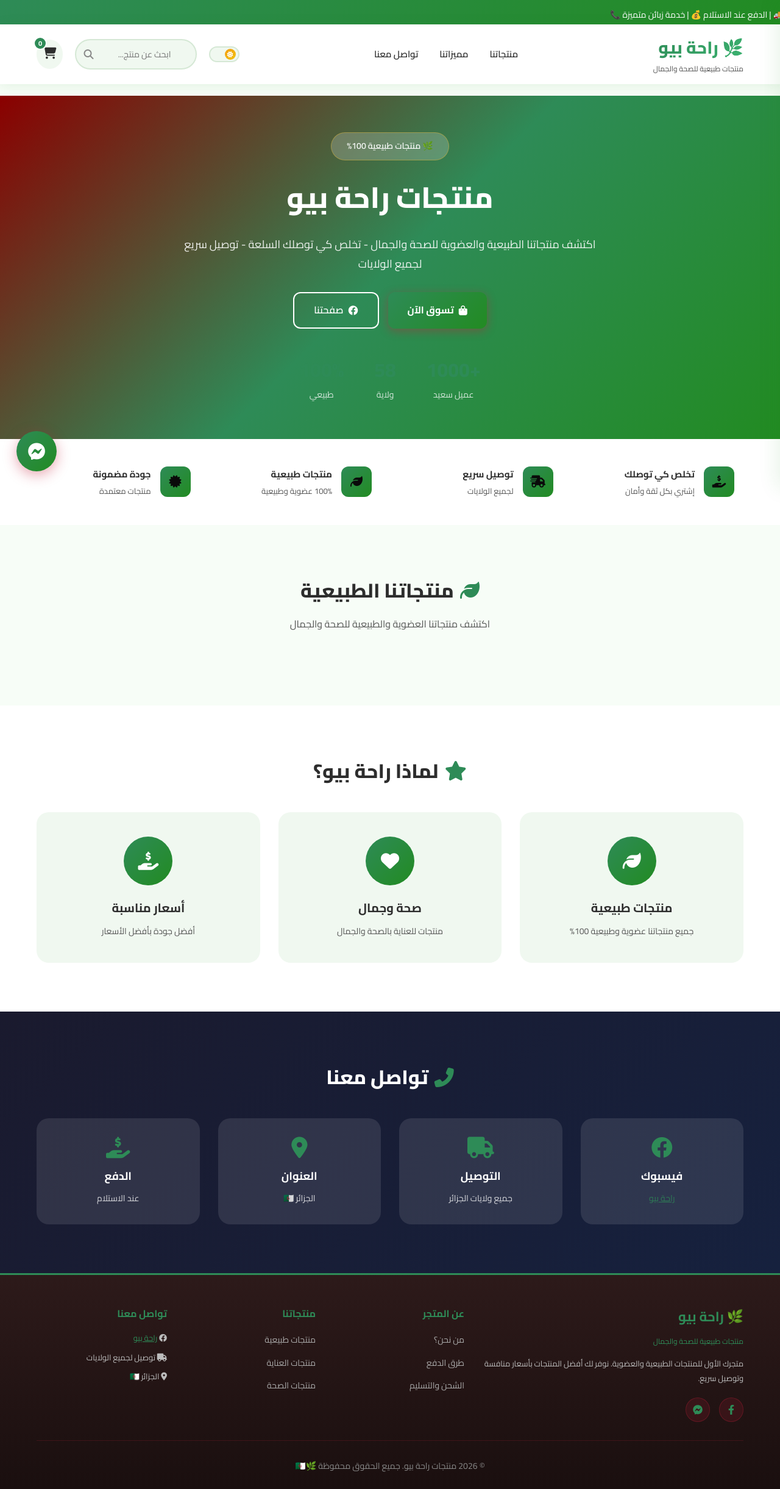
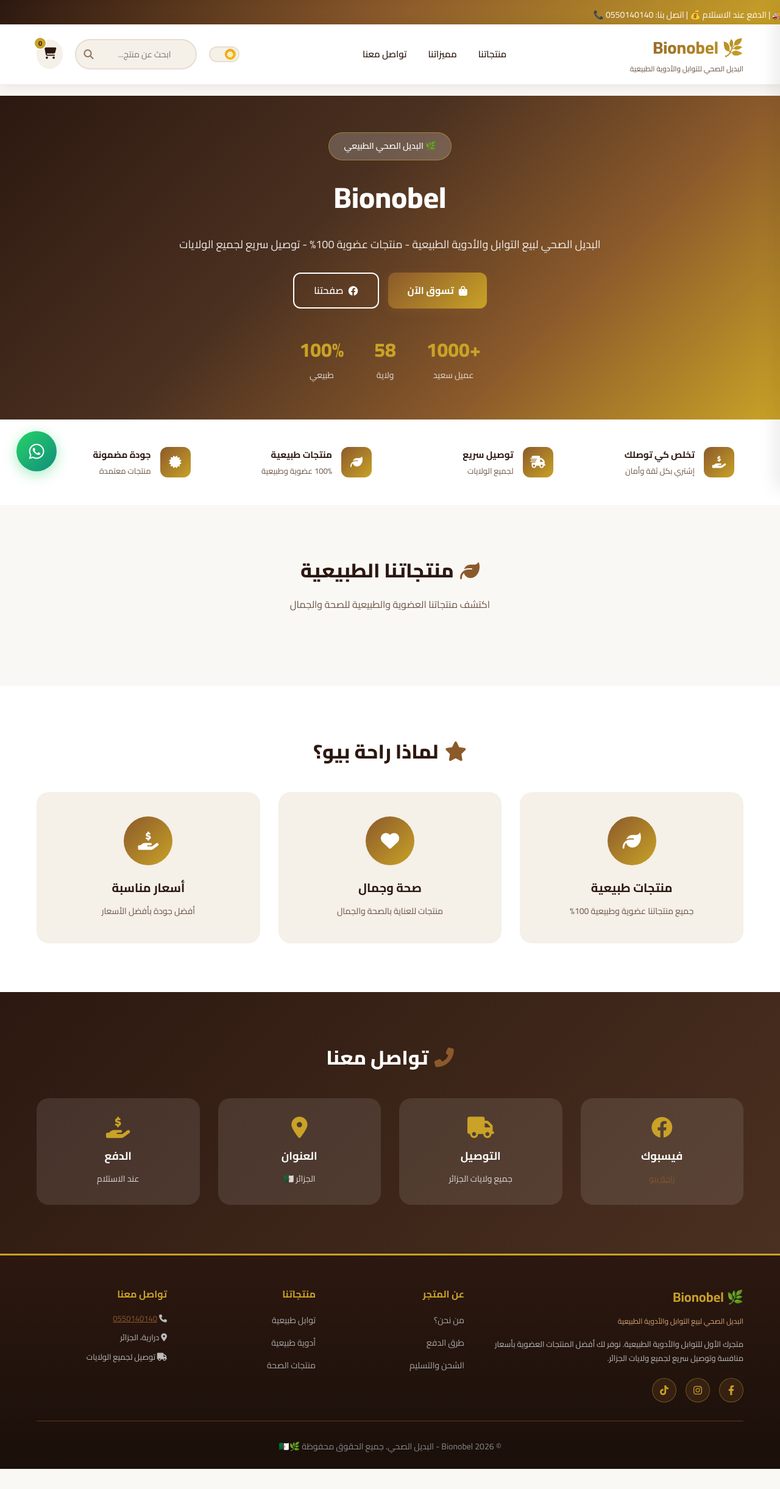
Before and after one commit to RaynOxFer/my-shop, a website: page public/index.html in a window 1280 px wide. Shown: the whole page at 61% size. After the commit the page ends 2409 px from the top, so only its background shows below. Drawn offline with Linux system fonts and the light colour scheme; no server answers.

Commit message:
Update main page to Bionobel branding with brown/gold theme

```diff
--- a/public/index.html
+++ b/public/index.html
@@ -3,8 +3,8 @@
 <head>
     <meta charset="UTF-8">
     <meta name="viewport" content="width=device-width, initial-scale=1.0">
-    <title>منتجات راحة بيو | منتجات طبيعية للصحة والجمال</title>
-    <meta name="description" content="متجر راحة بيو - منتجات طبيعية وعضوية للصحة والجمال - توصيل لجميع ولايات الجزائر - الدفع عند الاستلام">
+    <title>Bionobel | البديل الصحي للتوابل والأدوية الطبيعية</title>
+    <meta name="description" content="Bionobel - البديل الصحي لبيع التوابل والأدوية الطبيعية - توصيل لجميع ولايات الجزائر - الدفع عند الاستلام">
     <link rel="stylesheet" href="styles.css">
     <link href="https://fonts.googleapis.com/css2?family=Cairo:wght@300;400;500;600;700;800&display=swap" rel="stylesheet">
     <link rel="stylesheet" href="https://cdnjs.cloudflare.com/ajax/libs/font-awesome/6.4.0/css/all.min.css">
@@ -13,7 +13,7 @@
     <!-- Top Banner -->
     <div class="top-banner">
         <div class="marquee">
-            <span>🌿 منتجات طبيعية 100% | توصيل لجميع الولايات 🚚 | الدفع عند الاستلام 💰 | خدمة زبائن متميزة 📞</span>
+            <span>🌿 توابل وأدوية طبيعية 100% | توصيل لجميع الولايات 🚚 | الدفع عند الاستلام 💰 | اتصل بنا: 0550140140 📞</span>
         </div>
     </div>
 
@@ -21,8 +21,8 @@
     <header class="header">
         <div class="container">
             <a href="/" class="logo">
-                <span class="logo-text">🌿 راحة بيو</span>
-                <span class="logo-sub">منتجات طبيعية للصحة والجمال</span>
+                <span class="logo-text">🌿 Bionobel</span>
+                <span class="logo-sub">البديل الصحي للتوابل والأدوية الطبيعية</span>
             </a>
             <nav class="nav">
                 <a href="#products">منتجاتنا</a>
@@ -62,15 +62,15 @@
     <!-- Hero Section -->
     <section class="hero">
         <div class="hero-content">
-            <div class="hero-badge">🌿 منتجات طبيعية 100%</div>
-            <h1>منتجات راحة بيو</h1>
-            <p>اكتشف منتجاتنا الطبيعية والعضوية للصحة والجمال - تخلص كي توصلك السلعة - توصيل سريع لجميع الولايات</p>
+            <div class="hero-badge">🌿 البديل الصحي الطبيعي</div>
+            <h1>Bionobel</h1>
+            <p>البديل الصحي لبيع التوابل والأدوية الطبيعية - منتجات عضوية 100% - توصيل سريع لجميع الولايات</p>
             <div class="hero-buttons">
                 <a href="#products" class="btn btn-primary">
                     <i class="fas fa-shopping-bag"></i>
                     تسوق الآن
                 </a>
-                <a href="https://www.facebook.com/profile.php?id=61576989736769" target="_blank" class="btn btn-outline">
+                <a href="https://www.facebook.com/profile.php?id=61578299254849" target="_blank" class="btn btn-outline">
                     <i class="fab fa-facebook"></i>
                     صفحتنا
                 </a>
@@ -408,12 +408,13 @@
         <div class="container">
             <div class="footer-grid">
                 <div class="footer-col">
-                    <h3>🌿 راحة بيو</h3>
-                    <p class="footer-tagline">منتجات طبيعية للصحة والجمال</p>
-                    <p>متجرك الأول للمنتجات الطبيعية والعضوية. نوفر لك أفضل المنتجات بأسعار منافسة وتوصيل سريع.</p>
+                    <h3>🌿 Bionobel</h3>
+                    <p class="footer-tagline">البديل الصحي لبيع التوابل والأدوية الطبيعية</p>
+                    <p>متجرك الأول للتوابل والأدوية الطبيعية. نوفر لك أفضل المنتجات العضوية بأسعار منافسة وتوصيل سريع لجميع ولايات الجزائر.</p>
                     <div class="social-links">
-                        <a href="https://www.facebook.com/profile.php?id=61576989736769" target="_blank"><i class="fab fa-facebook-f"></i></a>
-                        <a href="https://www.facebook.com/profile.php?id=61576989736769" target="_blank"><i class="fab fa-facebook-messenger"></i></a>
+                        <a href="https://www.facebook.com/profile.php?id=61578299254849" target="_blank"><i class="fab fa-facebook-f"></i></a>
+                        <a href="https://www.instagram.com/bio_nobel/" target="_blank"><i class="fab fa-instagram"></i></a>
+                        <a href="https://www.tiktok.com/@bio_nobel" target="_blank"><i class="fab fa-tiktok"></i></a>
                     </div>
                 </div>
                 <div class="footer-col">
@@ -427,27 +428,27 @@
                 <div class="footer-col">
                     <h4>منتجاتنا</h4>
                     <ul>
-                        <li><a href="#products">منتجات طبيعية</a></li>
-                        <li><a href="#products">منتجات العناية</a></li>
+                        <li><a href="#products">توابل طبيعية</a></li>
+                        <li><a href="#products">أدوية طبيعية</a></li>
                         <li><a href="#products">منتجات الصحة</a></li>
                     </ul>
                 </div>
                 <div class="footer-col">
                     <h4>تواصل معنا</h4>
-                    <p><i class="fab fa-facebook"></i> <a href="https://www.facebook.com/profile.php?id=61576989736769" target="_blank" style="color: var(--accent-color);">راحة بيو</a></p>
+                    <p><i class="fas fa-phone"></i> <a href="tel:0550140140" style="color: var(--accent-color);">0550140140</a></p>
+                    <p><i class="fas fa-map-marker-alt"></i> درارية، الجزائر</p>
                     <p><i class="fas fa-truck"></i> توصيل لجميع الولايات</p>
-                    <p><i class="fas fa-map-marker-alt"></i> الجزائر 🇩🇿</p>
                 </div>
             </div>
             <div class="footer-bottom">
-                <p>© 2026 منتجات راحة بيو. جميع الحقوق محفوظة 🌿🇩🇿</p>
+                <p>© 2026 Bionobel - البديل الصحي. جميع الحقوق محفوظة 🌿🇩🇿</p>
             </div>
         </div>
     </footer>
 
-    <!-- Facebook Float Button -->
-    <a href="https://www.facebook.com/profile.php?id=61576989736769" target="_blank" class="whatsapp-float">
-        <i class="fab fa-facebook-messenger"></i>
+    <!-- WhatsApp Float Button -->
+    <a href="https://wa.me/213550140140" target="_blank" class="whatsapp-float">
+        <i class="fab fa-whatsapp"></i>
     </a>
 
     <script src="script.js"></script>
--- a/public/styles.css
+++ b/public/styles.css
@@ -5,50 +5,50 @@
     box-sizing: border-box;
 }
 
-/* Theme Variables - Light Mode (Default) - Bio Natural Theme */
+/* Theme Variables - Light Mode (Default) - Bionobel Natural Theme */
 :root {
-    --bg-primary: #f7fdf7;
+    --bg-primary: #faf8f5;
     --bg-secondary: #ffffff;
     --bg-header: #ffffff;
     --bg-card: #ffffff;
-    --bg-input: #f0f8f0;
-    --text-primary: #2d2d2d;
-    --text-secondary: #555555;
-    --text-muted: #888888;
-    --border-color: #d5e8d5;
-    --shadow-color: rgba(34, 139, 34, 0.1);
-    --accent-color: #2e8b57;
-    --accent-hover: #228b22;
-    --accent-light: #f0fff0;
-    --gradient-start: #2e8b57;
-    --gradient-end: #3cb371;
-    --bio-green: #2e8b57;
-    --bio-light: #3cb371;
-    --bio-dark: #228b22;
-    --bio-gold: #daa520;
-}
-
-/* Dark Mode - Natural Bio */
+    --bg-input: #f5f0e8;
+    --text-primary: #2c1810;
+    --text-secondary: #6b5344;
+    --text-muted: #8a7560;
+    --border-color: #e8ddd0;
+    --shadow-color: rgba(44, 24, 16, 0.1);
+    --accent-color: #8b5a2b;
+    --accent-hover: #704620;
+    --accent-light: #faf5eb;
+    --gradient-start: #8b5a2b;
+    --gradient-end: #c9a227;
+    --bio-brown: #8b5a2b;
+    --bio-gold: #c9a227;
+    --bio-dark: #704620;
+    --bio-cream: #faf5eb;
+}
+
+/* Dark Mode - Bionobel Natural */
 [data-theme="dark"] {
-    --bg-primary: #121a12;
-    --bg-secondary: #172317;
-    --bg-header: #121a12;
-    --bg-card: #1c2a1c;
-    --bg-input: #243524;
-    --text-primary: #ffffff;
-    --text-secondary: #bcd4bc;
-    --text-muted: #7a9a7a;
-    --border-color: #2a3d2a;
-    --shadow-color: rgba(34, 139, 34, 0.3);
-    --accent-color: #3cb371;
-    --accent-hover: #4fd884;
-    --accent-light: #1a3d1a;
-    --gradient-start: #2e8b57;
-    --gradient-end: #3cb371;
-    --bio-green: #3cb371;
-    --bio-light: #4fd884;
-    --bio-dark: #2e8b57;
-    --bio-gold: #f4c430;
+    --bg-primary: #1a1410;
+    --bg-secondary: #241c16;
+    --bg-header: #1a1410;
+    --bg-card: #2c221a;
+    --bg-input: #352a20;
+    --text-primary: #f5efe8;
+    --text-secondary: #c4b5a5;
+    --text-muted: #8a7a6a;
+    --border-color: #4a3c30;
+    --shadow-color: rgba(201, 162, 39, 0.2);
+    --accent-color: #d4a574;
+    --accent-hover: #e6c240;
+    --accent-light: #352a20;
+    --gradient-start: #8b5a2b;
+    --gradient-end: #c9a227;
+    --bio-brown: #d4a574;
+    --bio-gold: #e6c240;
+    --bio-dark: #8b5a2b;
+    --bio-cream: #2c221a;
 }
 
 body {
@@ -68,7 +68,7 @@
 
 /* Top Banner */
 .top-banner {
-    background: linear-gradient(135deg, #2e8b57 0%, #228b22 100%);
+    background: linear-gradient(135deg, #2c1810 0%, #8b5a2b 50%, #c9a227 100%);
     color: white;
     padding: 10px 0;
     overflow: hidden;
@@ -112,16 +112,16 @@
 }
 
 .btn-primary {
-    background: linear-gradient(135deg, #2e8b57 0%, #228b22 100%);
-    color: white;
-    box-shadow: 0 4px 15px rgba(196, 30, 58, 0.4);
+    background: linear-gradient(135deg, #8b5a2b 0%, #c9a227 100%);
+    color: white;
+    box-shadow: 0 4px 15px rgba(139, 90, 43, 0.4);
     font-weight: 700;
 }
 
 .btn-primary:hover {
     transform: translateY(-3px);
-    box-shadow: 0 8px 25px rgba(196, 30, 58, 0.5);
-    background: linear-gradient(135deg, #3cb371 0%, #2e8b57 100%);
+    box-shadow: 0 8px 25px rgba(139, 90, 43, 0.5);
+    background: linear-gradient(135deg, #c9a227 0%, #8b5a2b 100%);
 }
 
 .btn-outline {
@@ -170,7 +170,7 @@
 .logo-text {
     font-size: 28px;
     font-weight: 800;
-    background: linear-gradient(135deg, #2e8b57 0%, #3cb371 100%);
+    background: linear-gradient(135deg, #8b5a2b 0%, #c9a227 100%);
     -webkit-background-clip: text;
     -webkit-text-fill-color: transparent;
     background-clip: text;
@@ -196,7 +196,7 @@
 }
 
 .nav a:hover {
-    color: #2e8b57;
+    color: #8b5a2b;
 }
 
 .nav a::after {
@@ -206,7 +206,7 @@
     right: 0;
     width: 0;
     height: 2px;
-    background: #2e8b57;
+    background: #8b5a2b;
     transition: width 0.3s;
 }
 
@@ -240,7 +240,7 @@
 
 .search-box input:focus {
     outline: none;
-    border-color: #2e8b57;
+    border-color: #8b5a2b;
     width: 250px;
 }
 
@@ -260,7 +260,7 @@
 }
 
 .cart-icon:hover {
-    background: #2e8b57;
+    background: #8b5a2b;
 }
 
 .cart-icon:hover i {
@@ -277,8 +277,8 @@
     position: absolute;
     top: -5px;
     left: -5px;
-    background: #2e8b57;
-    color: white;
+    background: #c9a227;
+    color: #2c1810;
     font-size: 11px;
     width: 22px;
     height: 22px;
@@ -328,12 +328,12 @@
 
 .mobile-menu a:hover {
     background: var(--bg-input);
-    color: #2e8b57;
+    color: #8b5a2b;
 }
 
 /* Hero Section */
 .hero {
-    background: linear-gradient(135deg, #8b0000 0%, #2e8b57 50%, #228b22 100%);
+    background: linear-gradient(135deg, #2c1810 0%, #4a3020 40%, #8b5a2b 70%, #c9a227 100%);
     min-height: 500px;
     display: flex;
     align-items: center;
@@ -418,7 +418,7 @@
     display: block;
     font-size: 32px;
     font-weight: 800;
-    color: #2e8b57;
+    color: #c9a227;
 }
 
 .stat-label {
@@ -456,12 +456,12 @@
 .feature-icon {
     width: 50px;
     height: 50px;
-    background: linear-gradient(135deg, #2e8b57 0%, #228b22 100%);
+    background: linear-gradient(135deg, #8b5a2b 0%, #c9a227 100%);
     border-radius: 12px;
     display: flex;
     align-items: center;
     justify-content: center;
-    color: #0a0a0a;
+    color: white;
     font-size: 20px;
 }
 
@@ -491,7 +491,7 @@
 }
 
 .section-title i {
-    color: #2e8b57;
+    color: #8b5a2b;
 }
 
 .section-subtitle {
@@ -529,16 +529,16 @@
 
 .product-card:hover {
     transform: translateY(-10px);
-    box-shadow: 0 20px 40px rgba(212, 175, 55, 0.15);
-    border-color: rgba(212, 175, 55, 0.3);
+    box-shadow: 0 20px 40px rgba(139, 90, 43, 0.2);
+    border-color: rgba(201, 162, 39, 0.4);
 }
 
 .product-badge {
     position: absolute;
     top: 15px;
     right: 15px;
-    background: linear-gradient(135deg, #2e8b57 0%, #228b22 100%);
-    color: #0a0a0a;
+    background: linear-gradient(135deg, #8b5a2b 0%, #c9a227 100%);
+    color: white;
     padding: 5px 12px;
     border-radius: 20px;
     font-size: 12px;
@@ -605,7 +605,7 @@
 }
 
 .product-overlay button:hover {
-    background: #2e8b57;
+    background: #8b5a2b;
     color: white;
 }
 
@@ -644,7 +644,7 @@
 .product-price {
     font-size: 20px;
     font-weight: 800;
-    color: #2e8b57;
+    color: #8b5a2b;
 }
 
 .old-price {
@@ -661,17 +661,17 @@
     cursor: pointer;
     font-size: 18px;
     transition: all 0.3s ease;
-    background: linear-gradient(135deg, #2e8b57 0%, #228b22 100%);
+    background: linear-gradient(135deg, #8b5a2b 0%, #c9a227 100%);
     color: white;
     display: flex;
     align-items: center;
     justify-content: center;
-    box-shadow: 0 4px 15px rgba(46, 139, 87, 0.3);
+    box-shadow: 0 4px 15px rgba(139, 90, 43, 0.3);
 }
 
 .add-to-cart-btn:hover {
     transform: scale(1.1);
-    box-shadow: 0 6px 20px rgba(46, 139, 87, 0.4);
+    box-shadow: 0 6px 20px rgba(139, 90, 43, 0.4);
 }
 
 .product-price .old-price {
@@ -707,7 +707,7 @@
 }
 
 .btn-add:hover {
-    background: linear-gradient(135deg, #2e8b57 0%, #228b22 100%);
+    background: linear-gradient(135deg, #8b5a2b 0%, #c9a227 100%);
     transform: scale(1.02);
 }
 
@@ -741,7 +741,7 @@
 .why-us-icon {
     width: 80px;
     height: 80px;
-    background: linear-gradient(135deg, #2e8b57 0%, #228b22 100%);
+    background: linear-gradient(135deg, #8b5a2b 0%, #c9a227 100%);
     border-radius: 50%;
     display: flex;
     align-items: center;
@@ -767,7 +767,7 @@
 /* Contact Section */
 .contact-section {
     padding: 80px 0;
-    background: linear-gradient(135deg, #1a1a2e 0%, #16213e 100%);
+    background: linear-gradient(135deg, #2c1810 0%, #4a3020 100%);
     color: white;
 }
 
@@ -797,7 +797,7 @@
 
 .contact-card i {
     font-size: 35px;
-    color: #2e8b57;
+    color: #c9a227;
     margin-bottom: 15px;
 }
 
@@ -813,10 +813,10 @@
 
 /* Footer */
 .footer {
-    background: linear-gradient(180deg, #2d1a1a 0%, #1a0f0f 100%);
+    background: linear-gradient(180deg, #2c1810 0%, #1a0f0a 100%);
     color: white;
     padding: 50px 0 25px;
-    border-top: 3px solid #2e8b57;
+    border-top: 3px solid #c9a227;
 }
 
 .footer-grid {
@@ -829,19 +829,19 @@
 .footer-col h3 {
     font-size: 22px;
     margin-bottom: 10px;
-    color: #2e8b57;
+    color: #c9a227;
 }
 
 .footer-tagline {
     font-size: 12px !important;
-    color: #2e8b57 !important;
+    color: #d4a574 !important;
     margin-bottom: 15px !important;
 }
 
 .footer-col h4 {
     font-size: 16px;
     margin-bottom: 15px;
-    color: #2e8b57;
+    color: #c9a227;
 }
 
 .footer-col p {
@@ -867,7 +867,7 @@
 }
 
 .footer-col ul li a:hover {
-    color: #2e8b57;
+    color: #c9a227;
 }
 
 .social-links {
@@ -879,26 +879,26 @@
 .social-links a {
     width: 40px;
     height: 40px;
-    background: rgba(196, 30, 58, 0.15);
-    border: 1px solid rgba(196, 30, 58, 0.3);
+    background: rgba(139, 90, 43, 0.2);
+    border: 1px solid rgba(201, 162, 39, 0.4);
     border-radius: 50%;
     display: flex;
     align-items: center;
     justify-content: center;
-    color: #2e8b57;
+    color: #c9a227;
     text-decoration: none;
     transition: all 0.3s;
 }
 
 .social-links a:hover {
-    background: #2e8b57;
-    color: white;
+    background: #c9a227;
+    color: #2c1810;
     transform: translateY(-3px);
-    box-shadow: 0 5px 15px rgba(196, 30, 58, 0.4);
+    box-shadow: 0 5px 15px rgba(201, 162, 39, 0.4);
 }
 
 .footer-bottom {
-    border-top: 1px solid rgba(196, 30, 58, 0.2);
+    border-top: 1px solid rgba(201, 162, 39, 0.3);
     padding-top: 30px;
     text-align: center;
     color: #888;
@@ -912,14 +912,14 @@
     left: 30px;
     width: 60px;
     height: 60px;
-    background: linear-gradient(135deg, #2e8b57 0%, #228b22 100%);
+    background: linear-gradient(135deg, #25D366 0%, #128C7E 100%);
     border-radius: 50%;
     display: flex;
     align-items: center;
     justify-content: center;
     color: white;
     font-size: 26px;
-    box-shadow: 0 5px 20px rgba(196, 30, 58, 0.4);
+    box-shadow: 0 5px 20px rgba(37, 211, 102, 0.4);
     z-index: 999;
     animation: pulse-whatsapp 2s infinite;
     text-decoration: none;
@@ -1033,7 +1033,7 @@
 }
 
 .cart-item-info p {
-    color: #2e8b57;
+    color: #8b5a2b;
     font-weight: 700;
     font-size: 15px;
 }
@@ -1058,7 +1058,7 @@
 }
 
 .cart-item-quantity button:hover {
-    background: #2e8b57;
+    background: #8b5a2b;
     color: white;
 }
 
@@ -1130,7 +1130,7 @@
 }
 
 .cart-item-price {
-    color: #2e8b57;
+    color: #8b5a2b;
     font-weight: 700;
     margin-bottom: 10px;
     font-size: 16px;
@@ -1156,7 +1156,7 @@
 }
 
 .cart-item-quantity button:hover {
-    background: #2e8b57;
+    background: #8b5a2b;
     color: white;
 }
 
@@ -1196,7 +1196,7 @@
 }
 
 .cart-total span:last-child {
-    color: #2e8b57;
+    color: #8b5a2b;
 }
 
 .btn-checkout {
@@ -1323,7 +1323,7 @@
     padding-top: 15px;
     border-top: 2px solid var(--border-color);
     font-size: 20px;
-    color: #2e8b57;
+    color: #8b5a2b;
 }
 
 #checkoutForm h4 {
@@ -1379,7 +1379,7 @@
 .form-group select:focus,
 .form-group textarea:focus {
     outline: none;
-    border-color: #2e8b57;
+    border-color: #8b5a2b;
 }
 
 .payment-info {
@@ -1413,7 +1413,7 @@
 
 .success-icon {
     font-size: 100px;
-    color: #2e8b57;
+    color: #c9a227;
     margin-bottom: 20px;
     animation: success-bounce 0.5s ease;
 }
@@ -1437,7 +1437,7 @@
 
 .order-id {
     font-weight: 700;
-    color: #2e8b57;
+    color: #8b5a2b;
     margin-bottom: 30px;
     font-size: 18px;
 }
@@ -1485,7 +1485,7 @@
 .modal-price {
     font-size: 32px;
     font-weight: 800;
-    color: #2e8b57;
+    color: #8b5a2b;
     margin-bottom: 15px;
 }
 
@@ -1506,18 +1506,18 @@
 .quantity-selector button {
     width: 45px;
     height: 45px;
-    border: 2px solid #2e8b57;
+    border: 2px solid #8b5a2b;
     background: white;
     border-radius: 12px;
     cursor: pointer;
     font-size: 22px;
-    color: #2e8b57;
+    color: #8b5a2b;
     font-weight: 700;
     transition: all 0.3s;
 }
 
 .quantity-selector button:hover {
-    background: #2e8b57;
+    background: #8b5a2b;
     color: white;
 }
 
@@ -1575,7 +1575,7 @@
 }
 
 .toast.success {
-    background: linear-gradient(135deg, #2e8b57 0%, #219a52 100%);
+    background: linear-gradient(135deg, #8b5a2b 0%, #c9a227 100%);
 }
 
 .toast.error {
@@ -1711,7 +1711,7 @@
 }
 
 .theme-toggle:hover {
-    border-color: #2e8b57;
+    border-color: #8b5a2b;
 }
 
 .theme-toggle-ball {
```
